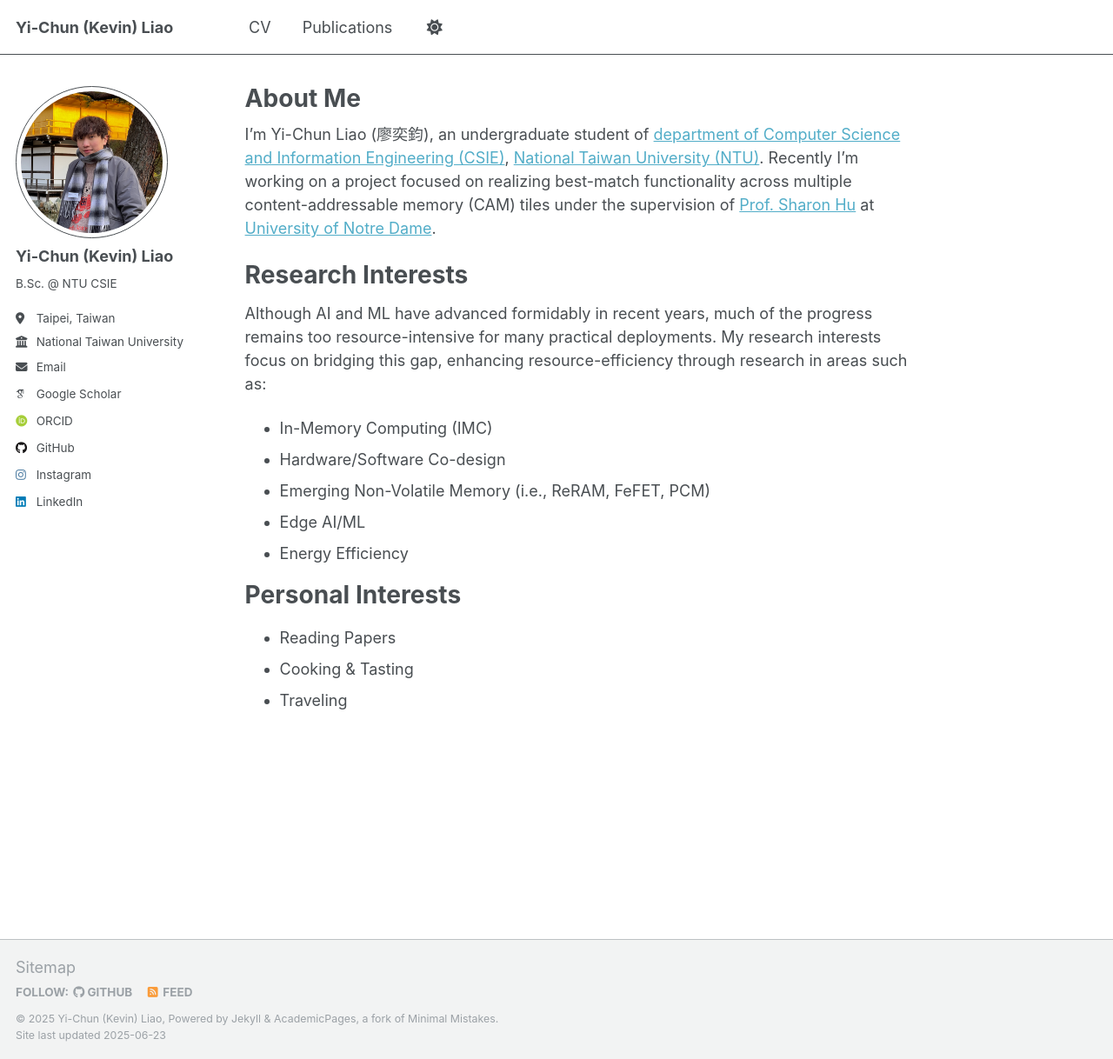
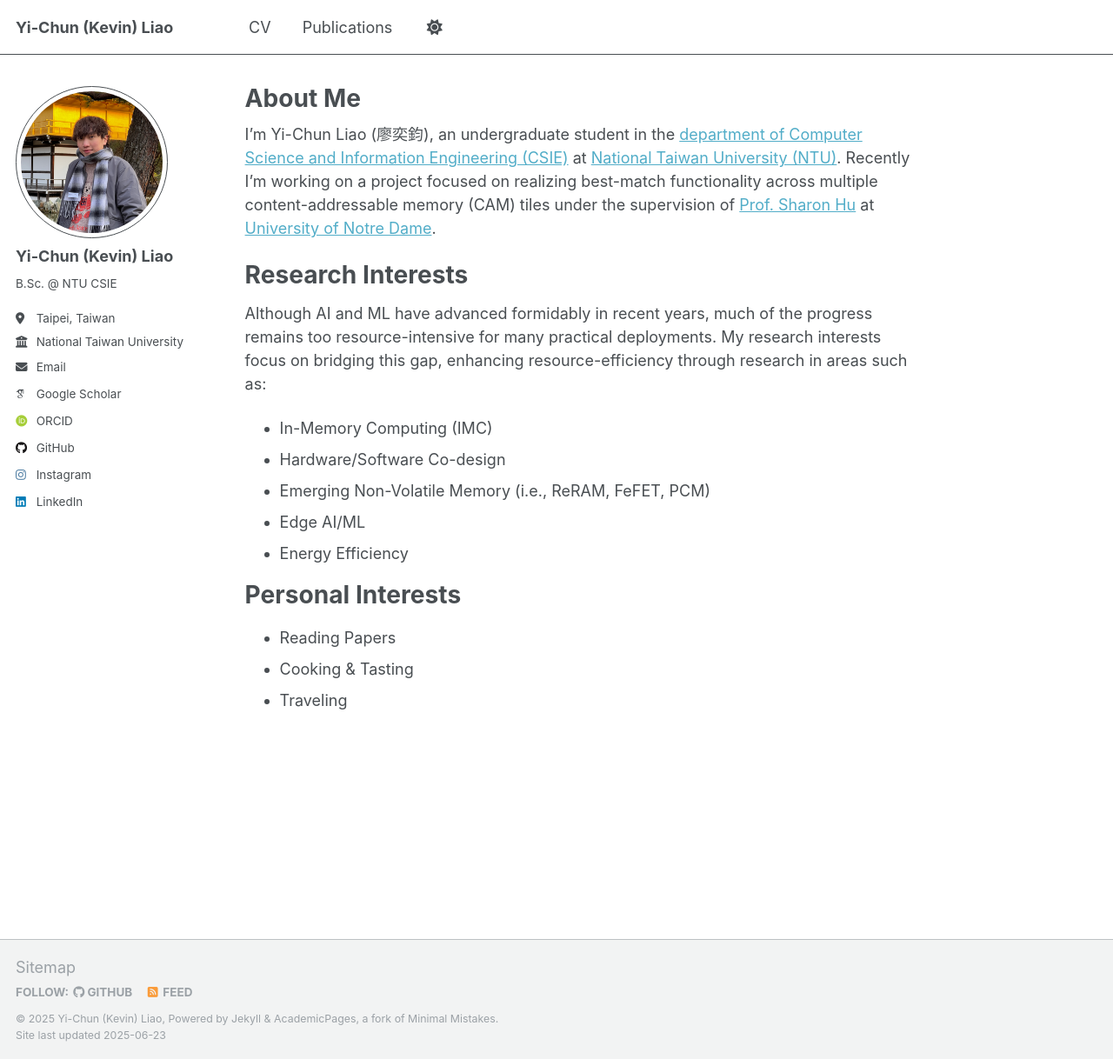
Before and after one commit to datou0718/datou0718.github.io, a Jekyll site: the page built from _pages/about.md, in a window 1280 px wide and 1218 px high. Shown: the whole window at 87% size. Built offline with Jekyll 4.4.1, drawn with Linux system fonts in a browser that asks for light colours; some web fonts are replaced.

Commit message:
update about

```diff
--- a/_pages/about.md
+++ b/_pages/about.md
@@ -6,7 +6,7 @@
   - /about/
   - /about.html
 ---
-I'm Yi-Chun Liao (廖奕鈞), an undergraduate student of [department of Computer Science and Information Engineering (CSIE)](https://www.csie.ntu.edu.tw//?locale=en), [National Taiwan University (NTU)](https://www.ntu.edu.tw/english/). Recently I'm working on a project focused on realizing best-match functionality across multiple content-addressable memory (CAM) tiles under the supervision of [Prof. Sharon Hu](https://engineering.nd.edu/faculty/xiaobo-sharon-hu/) at [University of Notre Dame](https://www.nd.edu).
+I'm Yi-Chun Liao (廖奕鈞), an undergraduate student in the [department of Computer Science and Information Engineering (CSIE)](https://www.csie.ntu.edu.tw//?locale=en) at [National Taiwan University (NTU)](https://www.ntu.edu.tw/english/). Recently I'm working on a project focused on realizing best-match functionality across multiple content-addressable memory (CAM) tiles under the supervision of [Prof. Sharon Hu](https://engineering.nd.edu/faculty/xiaobo-sharon-hu/) at [University of Notre Dame](https://www.nd.edu).
 
 Research Interests
 ======
```
